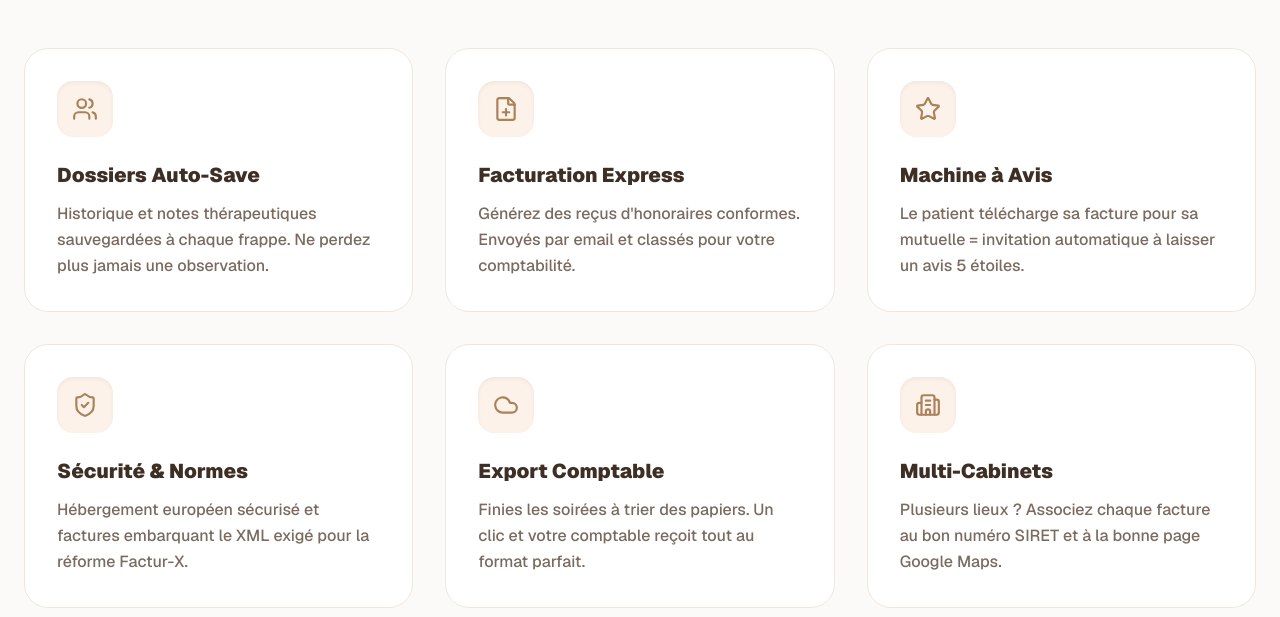
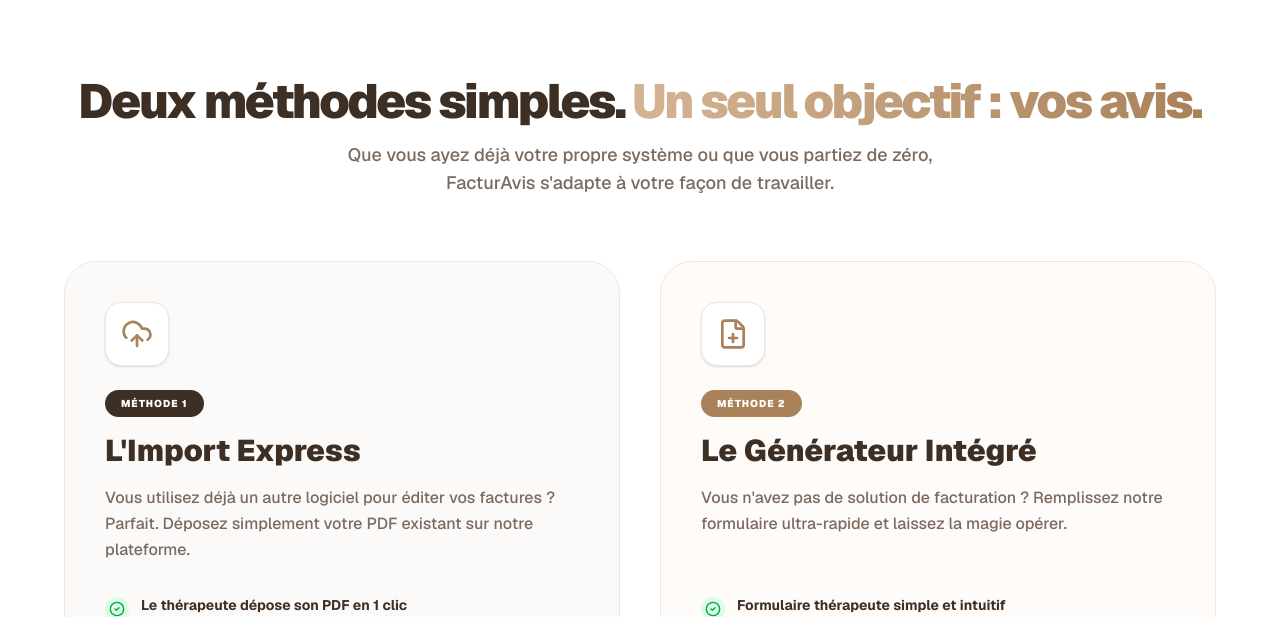
Before and after one commit to fahmicyrille-glitch/facturavis, a Next.js app: page / in a window 1280 px wide. Shown: the part 2183-2800 px from the top of the page. Built offline with nearby package versions, Linux system fonts and the light colour scheme.

Commit message:
boost presentation

```diff
--- a/src/app/page.tsx
+++ b/src/app/page.tsx
@@ -5,7 +5,7 @@
   CheckCircle2, Star, ShieldCheck, ArrowRight, FileCheck,
   Clock, Cloud, Lock, Euro, Mail, FilePlus,
   Users, ClipboardList, Zap, Building2, MessageSquare,
-  Send, AlertCircle, FileBadge, Sparkles, ShieldAlert
+  Send, AlertCircle, FileBadge, Sparkles, ShieldAlert, UploadCloud
 } from 'lucide-react';
 import Link from 'next/link';
 
@@ -134,7 +134,7 @@
             <span className="text-[#3e2f25] font-bold">Ostéopathes, Psychologues, Chiropracteurs, Diététiciens...</span> L'outil tout-en-un pour gérer votre cabinet. Dossiers sécurisés, factures conformes Factur-X 2026 et récolte automatisée d'avis Google.
           </p>
 
-          <div className="flex flex-col sm:flex-row items-center justify-center gap-4 px-4 relative z-20">
+          <div className="flex flex-col sm:flex-row items-center justify-center gap-4 px-4 relative z-20 mb-16 md:mb-24">
             <Link href="/fondateur" className="w-full sm:w-auto relative group">
               <div className="absolute -inset-1 bg-gradient-to-r from-[#d4b494] to-[#a9825a] rounded-2xl blur opacity-30 group-hover:opacity-60 transition duration-500"></div>
               <button className="relative w-full sm:w-auto flex items-center justify-center bg-[#3e2f25] text-white px-8 md:px-10 py-4 md:py-5 rounded-2xl font-black text-base md:text-lg hover:scale-[1.02] transition transform">
@@ -144,8 +144,19 @@
             </Link>
           </div>
 
+          {/* --- DASHBOARD IMAGE (NOUVEAU) --- */}
+          <div className="relative max-w-5xl mx-auto px-4 group">
+            <div className="absolute -inset-1 bg-gradient-to-b from-[#d4b494]/30 to-transparent rounded-2xl md:rounded-[2rem] blur-xl -z-10 opacity-70 group-hover:opacity-100 transition duration-500"></div>
+            <div className="absolute inset-0 bg-gradient-to-t from-[#fcfaf8] via-transparent to-transparent z-10 h-full w-full pointer-events-none"></div>
+            <img
+              src="/Saas_Show.png"
+              alt="Aperçu de l'interface FacturAvis - Dossiers Patients"
+              className="relative w-full rounded-xl md:rounded-[2rem] shadow-2xl border border-[#f0e6de] transform transition-transform duration-500 hover:scale-[1.01]"
+            />
+          </div>
+
           {/* --- BANDEAU DÉFILANT --- */}
-          <div className="mt-20 overflow-hidden relative group">
+          <div className="mt-12 md:mt-20 overflow-hidden relative group">
             <div className="flex gap-6 md:gap-8 animate-marquee whitespace-nowrap">
               {[...praticiens, ...praticiens].map((p, i) => (
                 <span key={i} className="text-[#d4b494] font-black uppercase tracking-widest text-[10px] md:text-xs border border-[#f0e6de] px-5 py-2.5 rounded-full bg-white shadow-sm cursor-default hover:border-[#a9825a] transition-colors">
@@ -153,8 +164,8 @@
                 </span>
               ))}
             </div>
-            <div className="absolute inset-y-0 left-0 w-16 md:w-32 bg-gradient-to-r from-[#fcfaf8] to-transparent pointer-events-none"></div>
-            <div className="absolute inset-y-0 right-0 w-16 md:w-32 bg-gradient-to-l from-[#fcfaf8] to-transparent pointer-events-none"></div>
+            <div className="absolute inset-y-0 left-0 w-16 md:w-32 bg-gradient-to-r from-[#fcfaf8] to-transparent pointer-events-none z-20"></div>
+            <div className="absolute inset-y-0 right-0 w-16 md:w-32 bg-gradient-to-l from-[#fcfaf8] to-transparent pointer-events-none z-20"></div>
           </div>
         </div>
       </section>
@@ -185,6 +196,76 @@
                <h3 className="font-black text-lg md:text-xl mb-2">Vous rayonnez</h3>
                <p className="text-sm md:text-base text-[#7a6a5f]">FacturAvis l'invite automatiquement à laisser 5 étoiles sur la page Google de votre cabinet.</p>
              </div>
+          </div>
+        </div>
+      </section>
+
+      {/* --- SECTION : LES 2 METHODES DE FACTURATION --- */}
+      <section className="py-16 md:py-24 bg-white border-t border-[#f0e6de] px-4 md:px-6">
+        <div className="max-w-6xl mx-auto">
+          <div className="text-center mb-12 md:mb-16">
+            <h2 className="text-3xl md:text-5xl font-black text-[#3e2f25] mb-4 tracking-tighter">
+              Deux méthodes simples. <span className="text-transparent bg-clip-text bg-gradient-to-r from-[#d4b494] to-[#a9825a]">Un seul objectif : vos avis.</span>
+            </h2>
+            <p className="text-[#7a6a5f] text-lg font-medium max-w-2xl mx-auto">
+              Que vous ayez déjà votre propre système ou que vous partiez de zéro, FacturAvis s'adapte à votre façon de travailler.
+            </p>
+          </div>
+
+          <div className="grid grid-cols-1 md:grid-cols-2 gap-8 md:gap-10">
+            {/* METHODE 1 : UPLOAD */}
+            <div className="bg-[#fcfaf8] p-8 md:p-10 rounded-[32px] border border-[#f0e6de] hover:border-[#a9825a]/50 hover:shadow-xl transition-all group relative overflow-hidden flex flex-col h-full">
+              <div className="absolute top-0 right-0 w-32 h-32 bg-[#d4b494]/10 rounded-full blur-3xl -z-10 group-hover:bg-[#d4b494]/20 transition-all"></div>
+              <div className="w-16 h-16 bg-white rounded-2xl shadow-sm border border-[#f0e6de] flex items-center justify-center mb-6 text-[#a9825a] group-hover:scale-110 transition-transform">
+                <UploadCloud size={32} />
+              </div>
+              <div className="inline-block self-start bg-[#3e2f25] text-white text-[10px] font-black uppercase tracking-widest px-4 py-1.5 rounded-full mb-4">Méthode 1</div>
+              <h3 className="text-2xl md:text-3xl font-black text-[#3e2f25] mb-4">L'Import Express</h3>
+              <p className="text-[#7a6a5f] leading-relaxed font-medium mb-8 flex-grow">
+                Vous utilisez déjà un autre logiciel pour éditer vos factures ? Parfait. Déposez simplement votre PDF existant sur notre plateforme.
+              </p>
+              <ul className="space-y-4">
+                <li className="flex items-start gap-3">
+                  <div className="mt-0.5 bg-green-100 p-1 rounded-full"><CheckCircle2 size={16} className="text-green-600 shrink-0" /></div>
+                  <span className="text-[#3e2f25] font-bold text-sm">Le thérapeute dépose son PDF en 1 clic</span>
+                </li>
+                <li className="flex items-start gap-3">
+                  <div className="mt-0.5 bg-green-100 p-1 rounded-full"><CheckCircle2 size={16} className="text-green-600 shrink-0" /></div>
+                  <span className="text-[#3e2f25] font-bold text-sm">Le patient reçoit un email avec un lien sécurisé</span>
+                </li>
+                <li className="flex items-start gap-3">
+                  <div className="mt-0.5 bg-yellow-100 p-1 rounded-full"><Star size={16} className="text-yellow-600 shrink-0 fill-current" /></div>
+                  <span className="text-[#3e2f25] font-bold text-sm">Le téléchargement déclenche une demande d'avis Google</span>
+                </li>
+              </ul>
+            </div>
+
+            {/* METHODE 2 : FORMULAIRE */}
+            <div className="bg-[#fdf2e9]/30 p-8 md:p-10 rounded-[32px] border border-[#f0e6de] hover:border-[#a9825a]/50 hover:shadow-xl transition-all group relative overflow-hidden flex flex-col h-full">
+               <div className="absolute top-0 right-0 w-32 h-32 bg-[#a9825a]/10 rounded-full blur-3xl -z-10 group-hover:bg-[#a9825a]/20 transition-all"></div>
+              <div className="w-16 h-16 bg-white rounded-2xl shadow-sm border border-[#f0e6de] flex items-center justify-center mb-6 text-[#a9825a] group-hover:scale-110 transition-transform">
+                <FilePlus size={32} />
+              </div>
+              <div className="inline-block self-start bg-[#a9825a] text-white text-[10px] font-black uppercase tracking-widest px-4 py-1.5 rounded-full mb-4">Méthode 2</div>
+              <h3 className="text-2xl md:text-3xl font-black text-[#3e2f25] mb-4">Le Générateur Intégré</h3>
+              <p className="text-[#7a6a5f] leading-relaxed font-medium mb-8 flex-grow">
+                Vous n'avez pas de solution de facturation ? Remplissez notre formulaire ultra-rapide et laissez la magie opérer.
+              </p>
+              <ul className="space-y-4">
+                <li className="flex items-start gap-3">
+                  <div className="mt-0.5 bg-green-100 p-1 rounded-full"><CheckCircle2 size={16} className="text-green-600 shrink-0" /></div>
+                  <span className="text-[#3e2f25] font-bold text-sm">Formulaire thérapeute simple et intuitif</span>
+                </li>
+                <li className="flex items-start gap-3">
+                  <div className="mt-0.5 bg-green-100 p-1 rounded-full"><CheckCircle2 size={16} className="text-green-600 shrink-0" /></div>
+                  <span className="text-[#3e2f25] font-bold text-sm">Création automatique d'une facture aux normes</span>
+                </li>
+                <li className="flex items-start gap-3">
+                  <div className="mt-0.5 bg-yellow-100 p-1 rounded-full"><Star size={16} className="text-yellow-600 shrink-0 fill-current" /></div>
+                  <span className="text-[#3e2f25] font-bold text-sm">Envoi par lien avec récolte d'avis intégrée</span>
+                </li>
+              </ul>
+            </div>
           </div>
         </div>
       </section>
@@ -397,7 +478,7 @@
             </div>
             <div className="p-6 md:p-8 bg-white rounded-2xl md:rounded-[24px] border border-[#f0e6de] hover:shadow-md transition-shadow">
               <h3 className="font-black text-base md:text-lg mb-2 text-[#3e2f25]">Puis-je facturer si j'ai déjà un PDF ?</h3>
-              <p className="text-[#7a6a5f] text-sm md:text-base leading-relaxed font-medium">Oui ! Si vous générez vos factures avec un autre logiciel, uploadez simplement le PDF sur FacturAvis. Nous nous chargeons de l'envoi au patient et de la récolte d'avis Maps.</p>
+              <p className="text-[#7a6a5f] text-sm md:text-base leading-relaxed font-medium">Oui ! Et c'est justement la force de l'outil. Si vous générez vos factures avec un autre logiciel, uploadez simplement le PDF sur FacturAvis. Nous nous chargeons de l'envoi au patient et de la récolte d'avis Maps.</p>
             </div>
           </div>
         </div>
```
Also changed, not shown: src/app/fondateur/page.tsx (+37 -26 lines), 1 other file (tests, documents, lock files or other folders).
